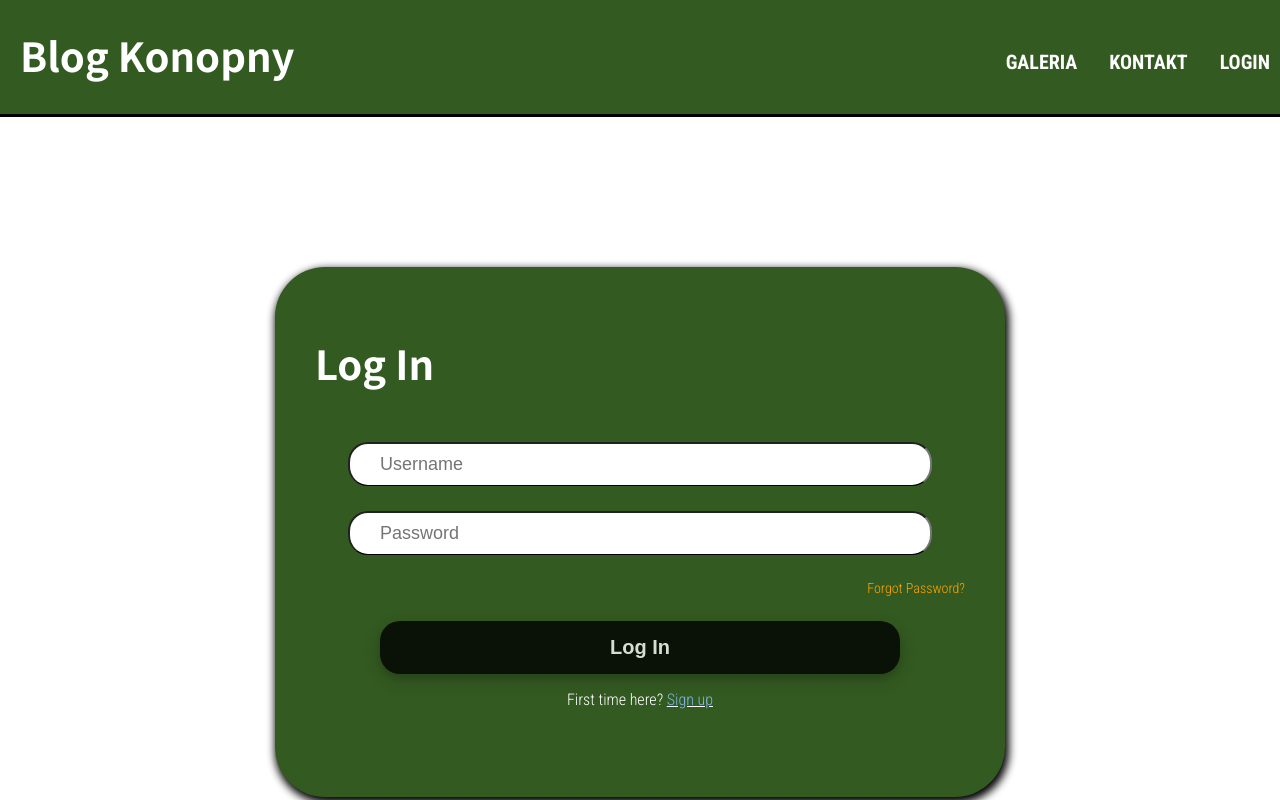
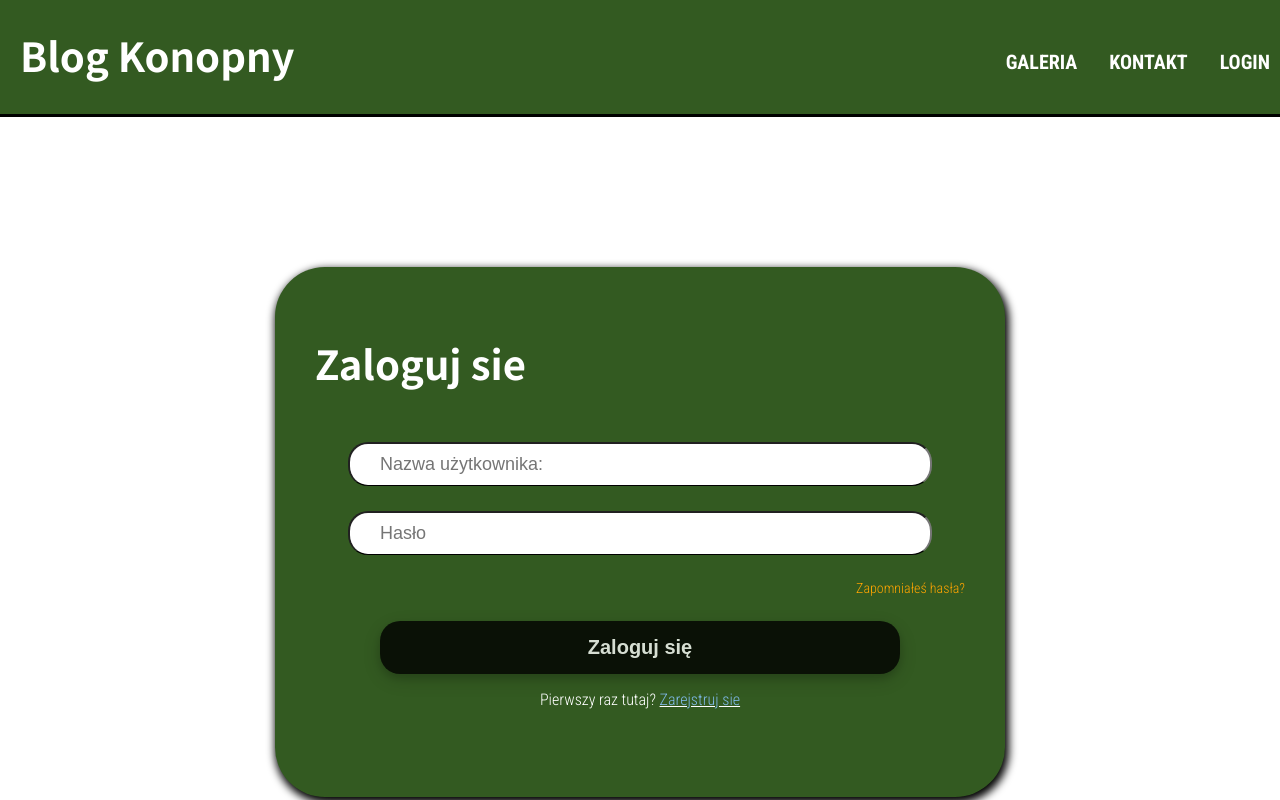
Before and after one commit to wikax4/Strona-internetowa-HTML-CSS, a plain HTML site: page login.html in a window 1280 px wide. Shown: the top 800 px of the page. Drawn offline with Linux system fonts and the light colour scheme; some icons are missing.

Commit message:
popr dok2

```diff
--- a/login.html
+++ b/login.html
@@ -42,17 +42,17 @@
       </header>
       <div class="container1">
         <div class="box signup" >
-            <h1>Log In</h1>
+            <h1>Zaloguj sie</h1>
             <div class="user">
                 <i class="fas user"></i>
-                <input type="text" name="username" id="username" placeholder="Username" />
+                <input type="text" name="username" id="username" placeholder="Nazwa użytkownika:" />
                 <i class="fas unlock-alt"></i>
-                <input type="password" name="password" id="password" placeholder="Password" />
+                <input type="password" name="password" id="password" placeholder="Hasło" />
             </div>
-            <p class="reset-password">Forgot Password?</p>
+            <p class="reset-password">Zapomniałeś hasła?</p>
             <div class="login-btn">
-                <button class="btn">Log In</button>
-                <p class="signup">First time here? <a href="signup.html"><span>Sign up</span></a></p>
+                <button class="btn">Zaloguj się</button>
+                <p class="signup">Pierwszy raz tutaj? <a href="signup.html"><span>Zarejstruj sie</span></a></p>
             </div>
         </div>
     </div>
--- a/style.css
+++ b/style.css
@@ -152,7 +152,7 @@ body {
     position: relative ;
     background-image: url("img/bg1.jpg") ;
     background-size: cover;
-    height: 100vh;
+    height: 500px;
     min-height: 25rem;
     width: 100%;
     overflow: hidden;
@@ -180,7 +180,7 @@ body {
   }
 
 
-  /* nowe slider karuzelka */
+  /*  slider karuzelka */
   .carousel {
     position: relative;
 
```
Also changed, not shown: signup.html (+6 -6 lines), 2 other files.
